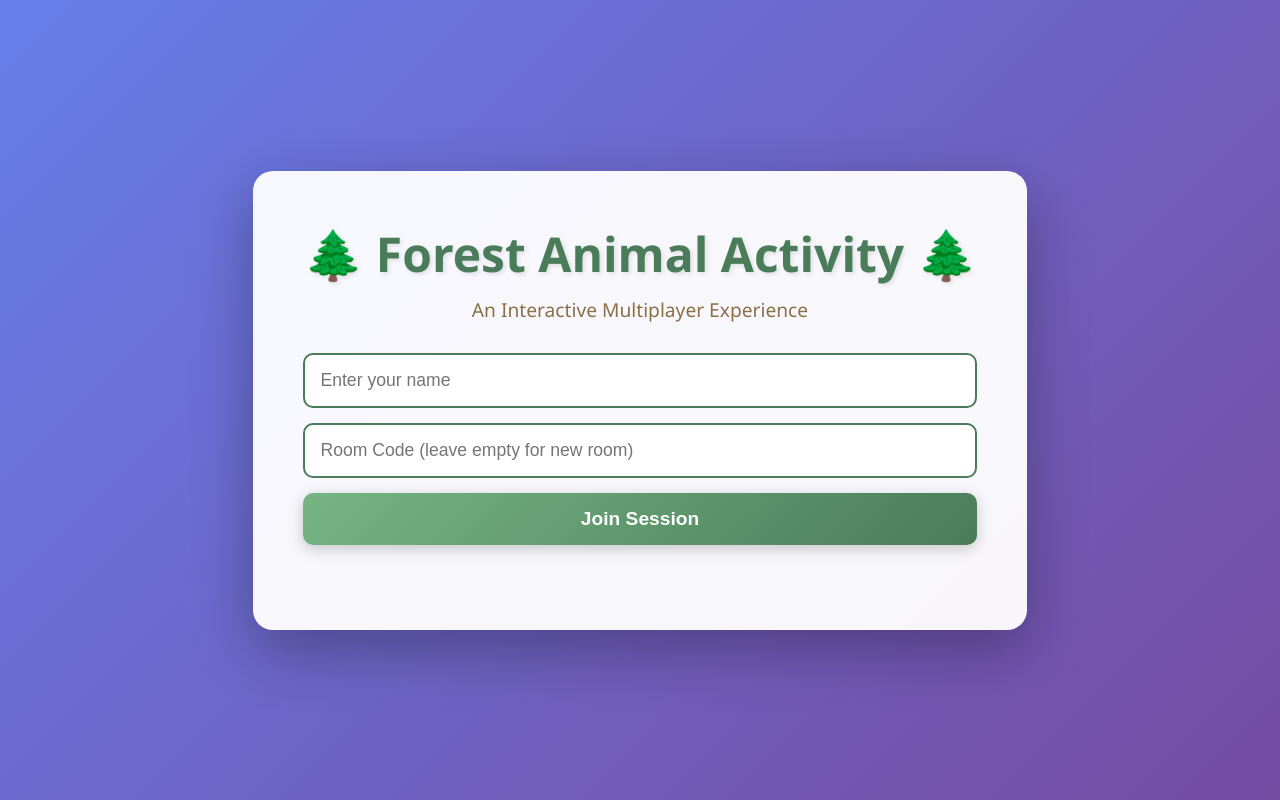
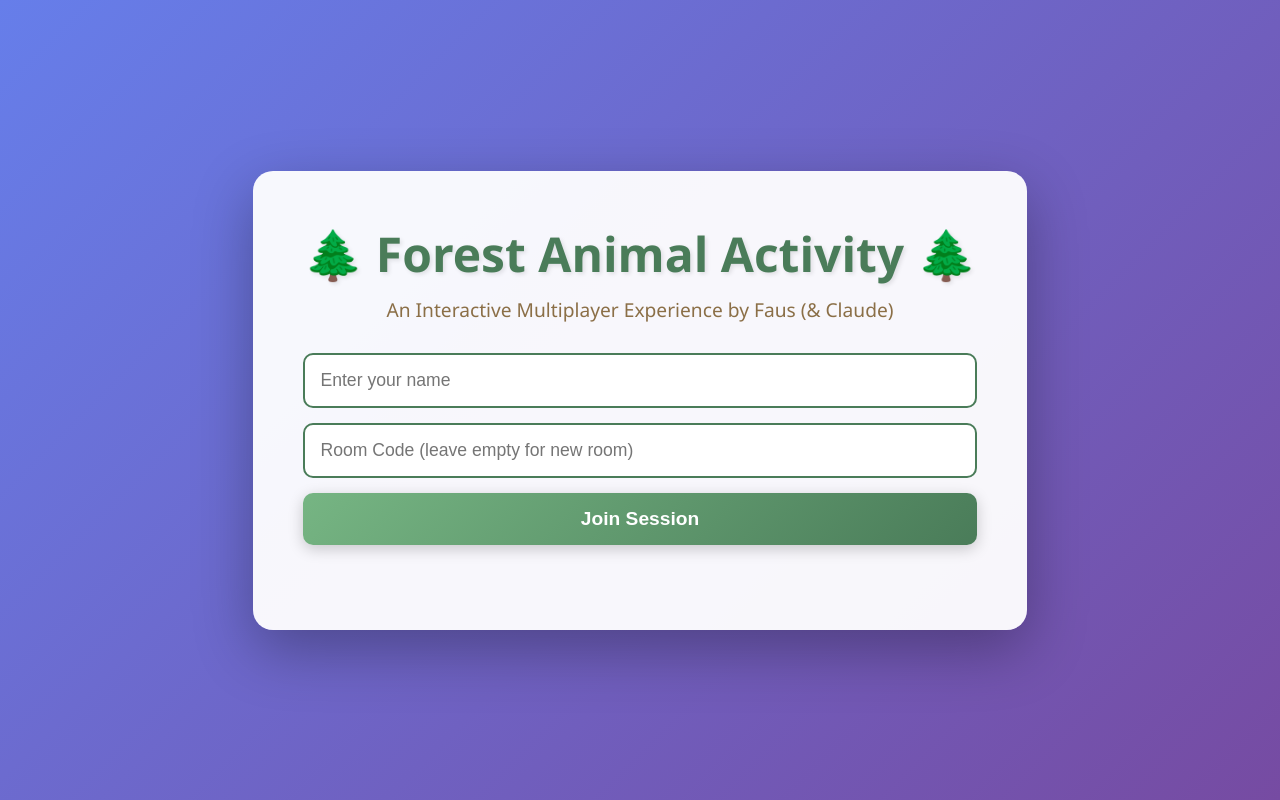
Before and after one commit to maverick-faus/forest-animal-game, a website: page public/index.html in a window 1280 px wide. Drawn offline with nearby package versions, Linux system fonts and the light colour scheme; no server answers.

Commit message:
Signature

```diff
--- a/public/index.html
+++ b/public/index.html
@@ -12,7 +12,7 @@
     <div id="joinScreen" class="screen active">
         <div class="join-container">
             <h1 class="game-title">🌲 Forest Animal Activity 🌲</h1>
-            <p class="game-subtitle">An Interactive Multiplayer Experience</p>
+            <p class="game-subtitle">An Interactive Multiplayer Experience by Faus (& Claude)</p>
             <div class="join-form">
                 <input type="text" id="playerNameInput" placeholder="Enter your name" maxlength="15" autocomplete="off">
                 <input type="text" id="roomIdInput" placeholder="Room Code (leave empty for new room)" maxlength="10" autocomplete="off">
```
